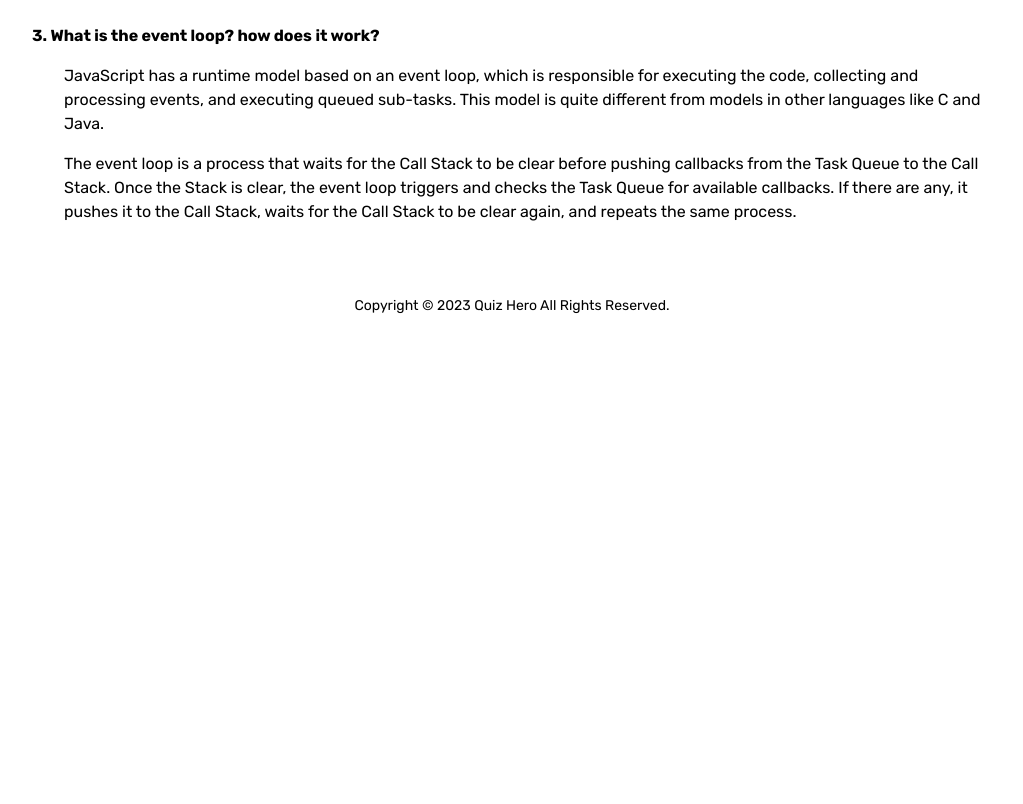
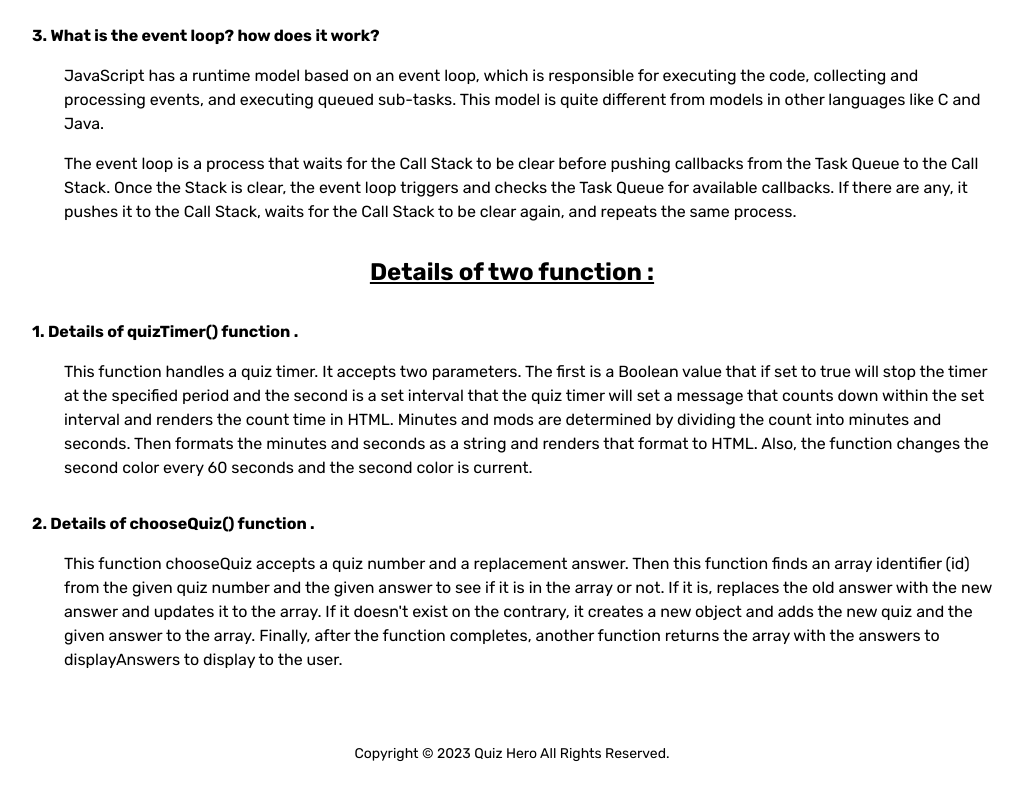
Before and after one commit to Kamanashis-Biswas/Quiz-Hero, a plain HTML site: page blog.html in a window 1280 px wide. Shown: the part 812-1616 px from the top of the page, without its empty margins (128-1151 px from the left). Before the commit the page ends 1168 px from the top, so only its background shows below. Drawn offline with nearby package versions, Linux system fonts and the light colour scheme.

Commit message:
Two function details added

```diff
--- a/blog.html
+++ b/blog.html
@@ -51,6 +51,7 @@
 
     <!-- Extra Question section Start -->
     <section class="lg:w-9/12 md:w-[90%] w-[95%] mx-auto">
+        <div>
             <div class="max-w-xl mx-auto mb-8">
                 <h3 class="font-bold underline text-2xl mt-5 text-center">Questons:</h3>
             </div>
@@ -74,6 +75,21 @@
                 <p class="ml-8 mt-4">JavaScript has a runtime model based on an event loop, which is responsible for executing the code, collecting and processing events, and executing queued sub-tasks. This model is quite different from models in other languages like C and Java.</p>
                 <p class="ml-8 mt-4">The event loop is a process that waits for the Call Stack to be clear before pushing callbacks from the Task Queue to the Call Stack. Once the Stack is clear, the event loop triggers and checks the Task Queue for available callbacks. If there are any, it pushes it to the Call Stack, waits for the Call Stack to be clear again, and repeats the same process.</p>
             </div>
+        </div>
+        <div>
+            <div class="max-w-xl mx-auto mb-8">
+                <h3 class="font-bold underline text-2xl mt-5 text-center">Details of two function :</h3>
+            </div>
+            <div class="mt-8 mb-8">
+                <h3 class="font-bold">1. Details of quizTimer() function .</h3>
+                <p class="ml-8 mt-4">This function handles a quiz timer. It accepts two parameters. The first is a Boolean value that if set to true will stop the timer at the specified period and the second is a set interval that the quiz timer will set a message that counts down within the set interval and renders the count time in HTML. Minutes and mods are determined by dividing the count into minutes and seconds. Then formats the minutes and seconds as a string and renders that format to HTML. Also, the function changes the second color every 60 seconds and the second color is current.</p>
+            </div>
+            <div class="mt-8 mb-8">
+                <h3 class="font-bold">2. Details of chooseQuiz() function .</h3>
+                <p class="ml-8 mt-4">This function chooseQuiz accepts a quiz number and a replacement answer. Then this function finds an array identifier (id) from the given quiz number and the given answer to see if it is in the array or not. If it is, replaces the old answer with the new answer and updates it to the array. If it doesn't exist on the contrary, it creates a new object and adds the new quiz and the given answer to the array. Finally, after the function completes, another function returns the array with the answers to displayAnswers to display to the user.</p>
+            </div>
+        </div>
+
     </section>
     <!-- Extra Question section End -->
 
```
Lines whose indentation alone changed are shown as unchanged.
